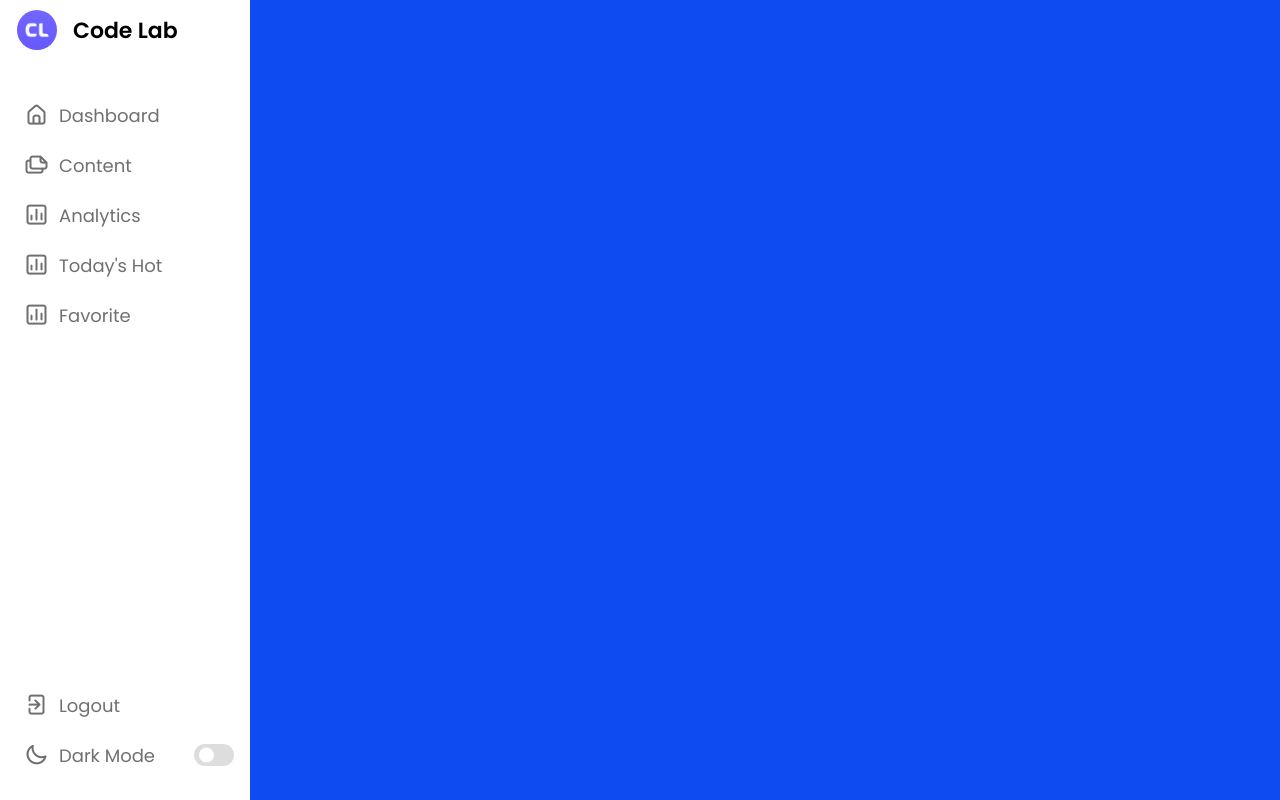
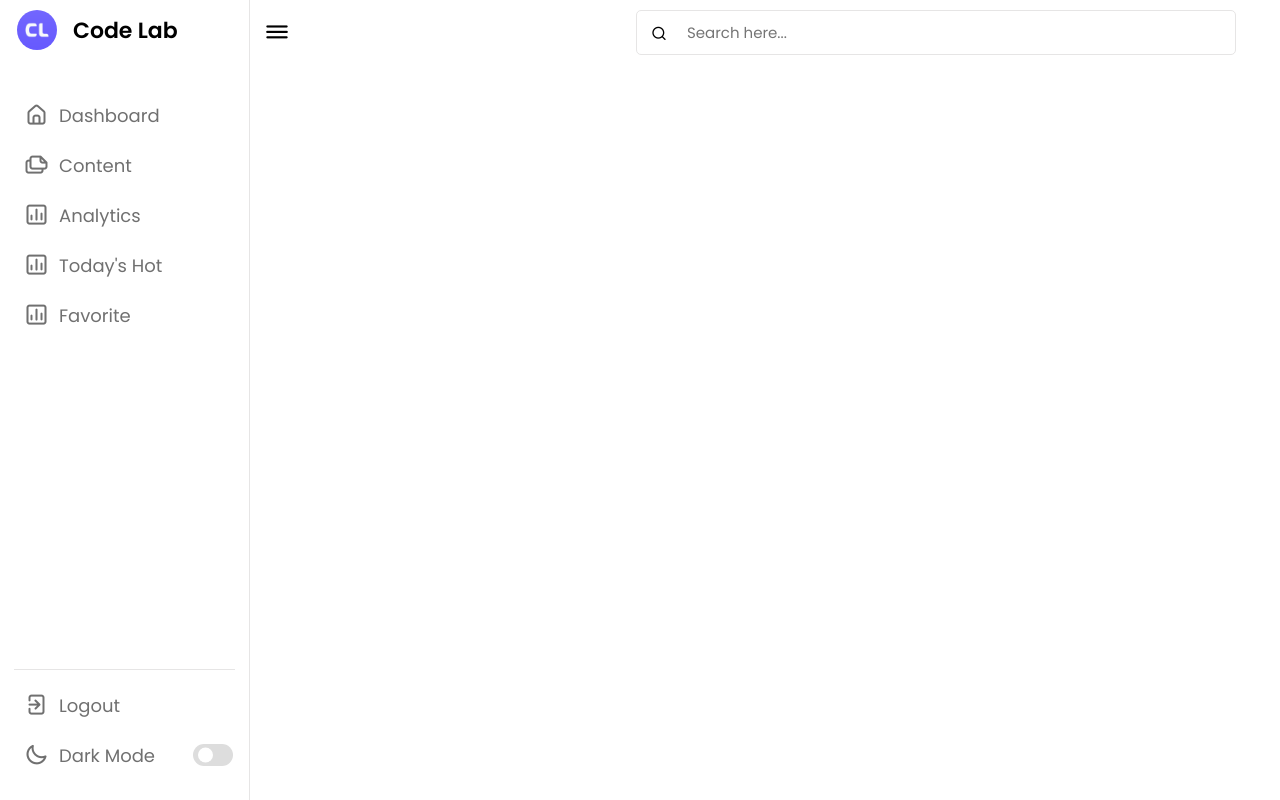
Before and after one commit to BayajidAlam/Responsive-admin-panel, a plain HTML site: page index.html in a window 1280 px wide. Drawn offline with nearby package versions, Linux system fonts and the light colour scheme.

Commit message:
adding dashboard section

```diff
--- a/index.html
+++ b/index.html
@@ -81,6 +81,19 @@
     </div>
   </nav>
 
+
+  <!-- Dashboard -->
+
+  <section class="dashboard">
+    <div class="top">
+      <i class="uil uil-bars sidebar-toggle" id="sidebar-toggle"></i>
+      <div class="search-box">
+        <i class="uil uil-search"></i>
+        <input type="text" placeholder="Search here...">
+      </div>
+    </div>
+  </section>
+
   <script src="./scripts/script.js"></script>
 </body>
 
--- a/scripts/script.js
+++ b/scripts/script.js
@@ -9,3 +9,8 @@ const modeToggle = document.getElementById('mode-toggle').addEventListener('clic
   const body = document.querySelector("body")
   body.classList.toggle("dark")
 })
+
+const sidebarToggle = document.getElementById('sidebar-toggle').addEventListener('click',function(){
+  const sidebar = document.querySelector('nav');
+  sidebar.classList.toggle('close')
+})
--- a/styles/style.css
+++ b/styles/style.css
@@ -55,6 +55,12 @@ nav{
   width: 250px;
   padding: 10px 14px;
   background-color: var(--panel-color);
+  border-right: 1px solid var(--border-color);
+  transition: var(--tran-05);
+}
+
+nav.close{
+  width: 73px;
 }
 
 nav .logo-name{
@@ -79,6 +85,12 @@ nav .logo-name .logo-name{
   font-size: 22px;
   font-weight: 600;
   color: var(--text-color);
+  transition: var(--tran-05);
+}
+
+nav.close .logo-name{
+  opacity: 0;
+  pointer-events: none;
 }
 
 /* manu  */
@@ -89,6 +101,11 @@ nav .manu-items{
   display: flex;
   flex-direction: column;
   justify-content: space-between;
+}
+
+.manu-items .logout-mod{
+  padding-top: 10px;
+  border-top: 1px solid var(--border-color);
 }
 
 .manu-items li{
@@ -128,6 +145,12 @@ nav .manu-items{
   font-size: 18px;
   font-weight: 400;
   color: var(--black-light-color);
+  transition: var(--tran-05);
+}
+
+nav.close li a .link-name{
+  opacity: 0;
+  pointer-events: none;
 }
 
 .nav-links li a:hover i,
@@ -139,6 +162,7 @@ nav .manu-items{
 .manu-items .mode{
   display: flex;
   align-items: center;
+  white-space: nowrap;
 }
 
 .manu-items .mode-toggle{
@@ -177,3 +201,76 @@ nav .manu-items{
 body.dark .switch::before{
   left: 20px;
 }
+
+
+/* dashboard */
+
+.dashboard{
+  position: relative;
+  left: 250px;
+  background-color: var(--panel-color);
+  height: 100vh;
+  width: calc(100% - 250px);
+  padding: 10px 14px;
+  transition: var(--tran-05);
+}
+
+nav.close ~ .dashboard{
+  left: 73px;
+  width: calc(100% - 73px);
+}
+
+.dashboard .top{
+  background: var(--panel-color);
+  position: fixed;
+  top: 0;
+  left: 250px;
+  width: calc(100% - 250px);
+  display: flex;
+  align-items: center;
+  padding: 10px 14px;
+  justify-content: space-between;
+  transition: var(--tran-05);
+}
+
+nav.close ~ .dashboard .top{
+  left: 73px;
+  width: calc(100% - 73px);
+}
+
+.dashboard .top .sidebar-toggle{
+  font-size: 26px;
+  color: var(--text-color);
+  cursor: pointer;
+}
+
+.dashboard .top .search-box{
+  position: relative;
+  height: 45px;
+  max-width: 600px;
+  width: 100%;
+  margin: 0 30px;
+}
+
+.top .search-box input{
+  position: absolute;
+  height: 100%;
+  width: 100%;
+  border: 1px solid var(--border-color);
+  background-color: var(--panel-color);
+  padding: 0 25px 0 50px;
+  color: var(--text-color);
+  border-radius: 5px;
+  font-size: 15px;
+  font-weight: 400;
+  outline: none;
+}
+
+.top .search-box i{
+  position: absolute;
+  left: 0;
+  z-index: 10;
+  top: 50%;
+  transform: translateY(-50%);
+  left: 15px;
+}
```
Lines whose indentation alone changed are shown as unchanged.
